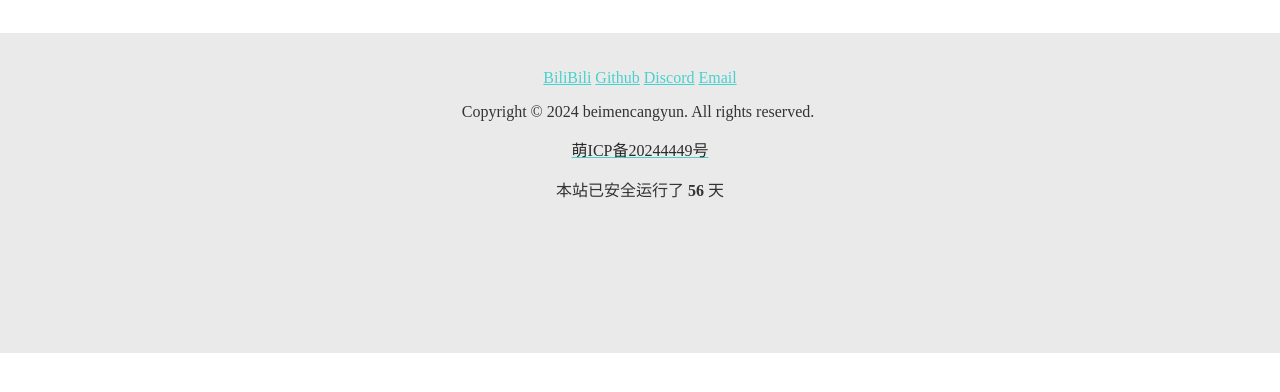
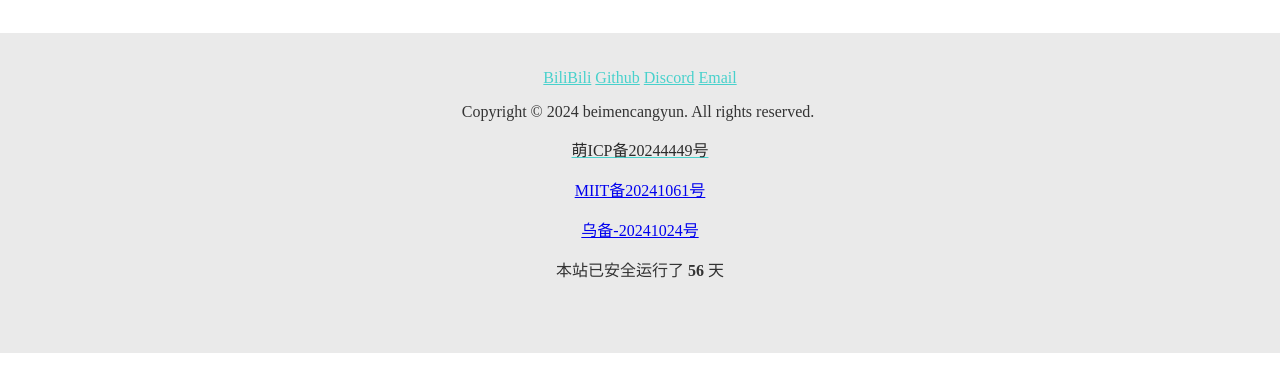
Before and after one commit to beimencangyun/webwuchen.github.io, a plain HTML site: page index.html in a window 1280 px wide. Shown: the part 136-528 px from the top of the page. Drawn offline with Linux system fonts and the light colour scheme.

Commit message:
Update index.html

```diff
--- a/index.html
+++ b/index.html
@@ -82,6 +82,8 @@
 			<p style="text-align: center;">Copyright &copy; 2024 beimencangyun. All rights reserved.&nbsp;</p>
 
 <p><a href="https://icp.gov.moe/?keyword=20244449" target="_blank" class="href-color" rel="noopener" class="text-center" class="no-underline"><span style="color: #2b2b2b;">萌ICP备20244449号</span></strong></a></p>
+<a target="_blank" href="https://beian.miit.cn.com/gov/search.php?query=" title="MIIT备20241061号">MIIT备20241061号</a>
+<p style="text-align: center;"><a href="https://icp.webwuchen.us.kg/icp/20241024" target="_blank" rel="noopener">乌备-20241024号</a></p>
 			<!--分————隔————符-->
 			<html><head><style>
 					.center-text {
```
